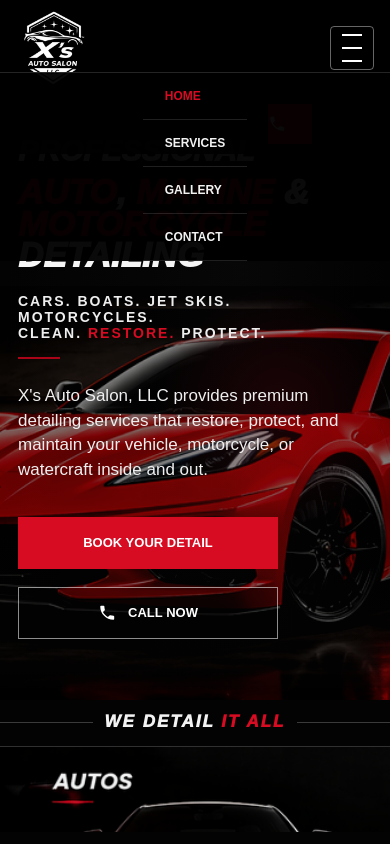
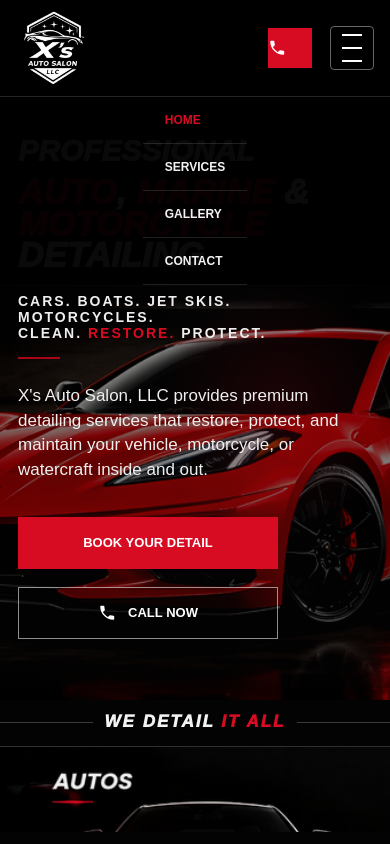
Before and after one commit to b3sp0k3/xs-auto-salon, a website: page index.html in a window 390 px wide. Both pictures are taken after a click on the button "Menu". Shown: the top 844 px of the page. Drawn offline with Linux system fonts and the light colour scheme.

Commit message:
Fix mobile header and menu positioning

```diff
--- a/styles.css
+++ b/styles.css
@@ -822,7 +822,7 @@ address svg {
 
   .primary-nav {
     position: absolute;
-    top: 72px;
+    top: 100%;
     left: 0;
     right: 0;
     display: grid;
@@ -852,6 +852,7 @@ address svg {
 
   .header-call {
     grid-column: 2;
+    grid-row: 1;
     justify-self: end;
     min-height: 40px;
     padding: 0 18px;
```
